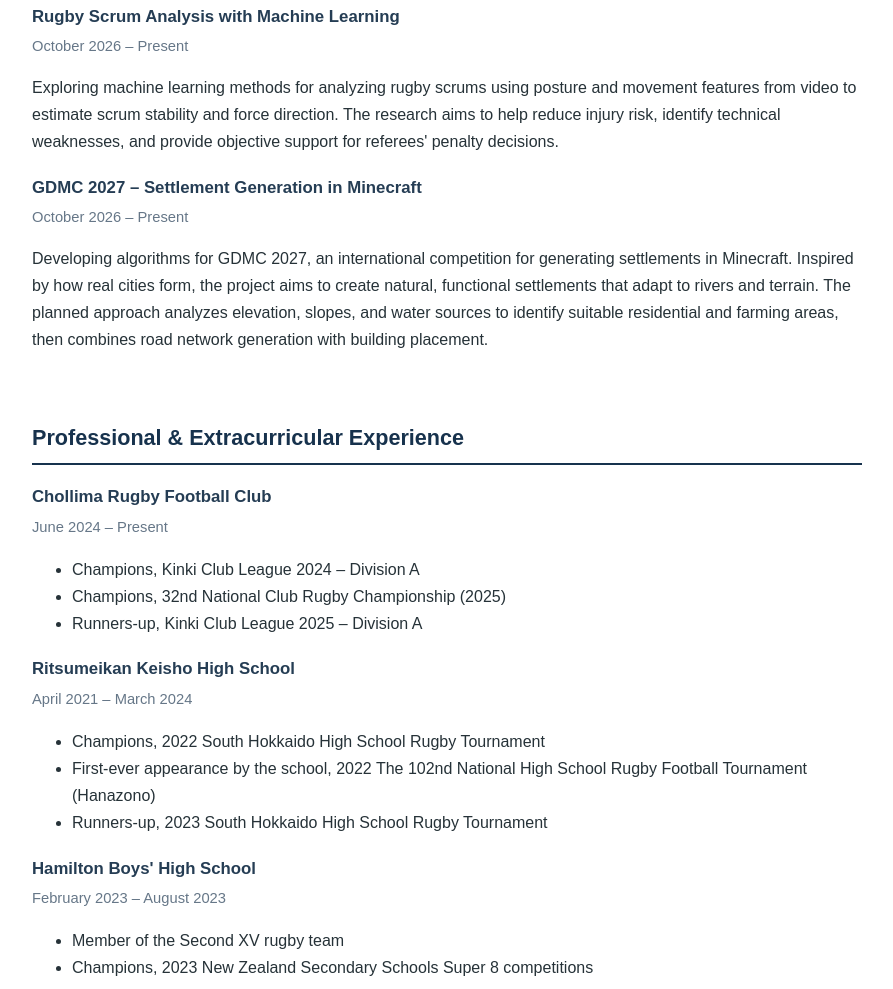
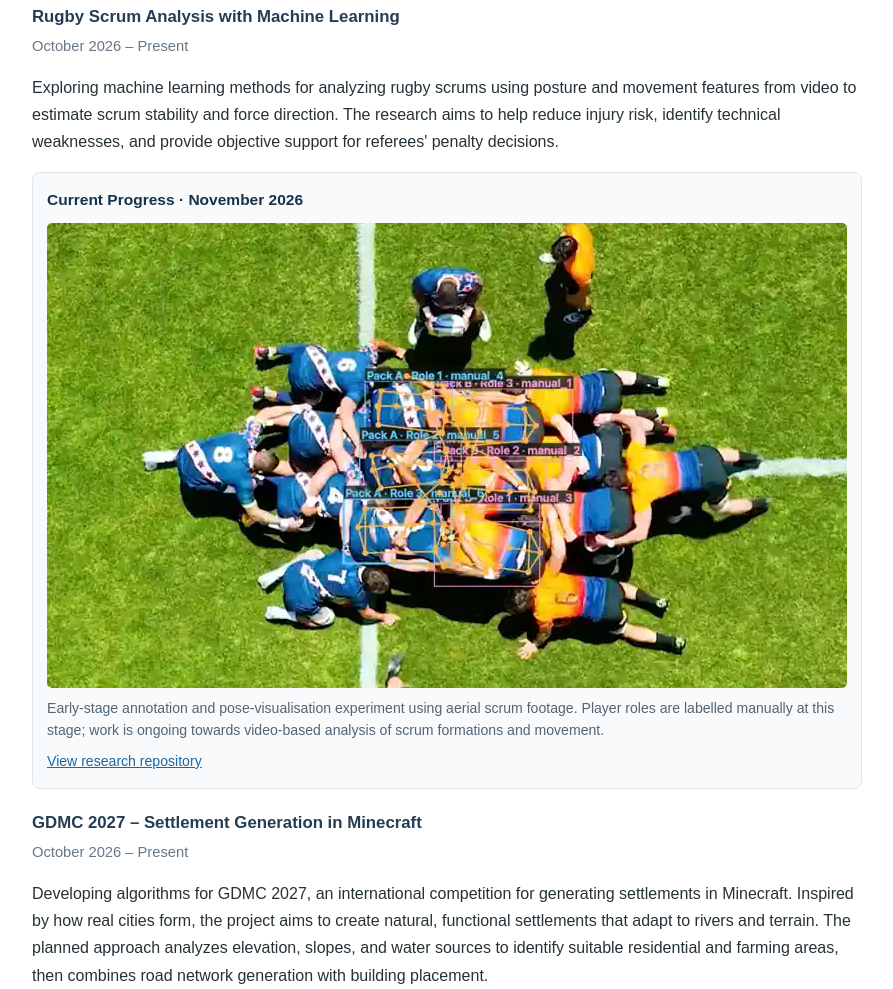
Before and after one commit to KoseiHoriJP/KoseiHoriJP.github.io, a plain HTML site: page index.html in a window 1280 px wide. Shown: the part 2245-3234 px from the top of the page, without its empty margins (193-1086 px from the left). Drawn offline with Linux system fonts and the light colour scheme.

Commit message:
Show current rugby scrum research progress on portfolio

```diff
--- a/index.html
+++ b/index.html
@@ -200,6 +200,46 @@
         }
 
         .project-link {
+            color: #1769aa;
+        }
+
+        .research-progress {
+            margin: 16px 0 20px;
+            padding: 14px;
+            background: #f8fafc;
+            border: 1px solid #dce5ee;
+            border-radius: 8px;
+        }
+
+        .research-progress .progress-heading {
+            margin: 0 0 10px;
+            font-weight: 700;
+            font-size: 0.97rem;
+            color: #17324d;
+        }
+
+        .research-progress .progress-image-link,
+        .research-progress img {
+            display: block;
+            width: 100%;
+        }
+
+        .research-progress img {
+            height: auto;
+            border-radius: 5px;
+        }
+
+        .research-progress figcaption {
+            margin-top: 10px;
+            color: #526575;
+            font-size: 0.88rem;
+            line-height: 1.55;
+        }
+
+        .research-progress .progress-repository {
+            display: inline-block;
+            margin-top: 8px;
+            font-size: 0.88rem;
             color: #1769aa;
         }
 
@@ -679,6 +719,20 @@
                     Exploring machine learning methods for analyzing rugby scrums using posture and movement features from video to estimate scrum stability and force direction. The research aims to help reduce injury risk, identify technical weaknesses, and provide objective support for referees' penalty decisions.
                 </p>
 
+                <figure class="research-progress no-print">
+                    <p class="progress-heading"
+                       data-en="Current Progress · November 2026"
+                       data-ja="現在の研究進捗 · 2026年11月">Current Progress · November 2026</p>
+                    <a class="progress-image-link" href="assets/scrum-research-progress.webp" target="_blank" rel="noopener noreferrer" aria-label="Open full scrum research progress image">
+                        <img src="assets/scrum-research-progress.webp" width="800" height="465" loading="lazy" decoding="async" alt="Early-stage aerial rugby scrum analysis showing annotated player roles and pose keypoint overlays">
+                    </a>
+                    <figcaption data-en="Early-stage annotation and pose-visualisation experiment using aerial scrum footage. Player roles are labelled manually at this stage; work is ongoing towards video-based analysis of scrum formations and movement."
+                                data-ja="上空から撮影したスクラム映像を用いた、初期段階の選手役割アノテーションと姿勢キーポイント可視化の実験です。現段階では選手の役割を手動で付与しており、スクラムの配置や動きを映像から分析する手法を検討中です。">Early-stage annotation and pose-visualisation experiment using aerial scrum footage. Player roles are labelled manually at this stage; work is ongoing towards video-based analysis of scrum formations and movement.</figcaption>
+                    <a class="progress-repository" href="https://github.com/KoseiHoriJP/rugby-scrum-analysis" target="_blank" rel="noopener noreferrer"
+                       data-en="View research repository"
+                       data-ja="研究リポジトリを見る">View research repository</a>
+                </figure>
+
             </article>
 
             <!-- Project 5: GDMC 2027 -->
```
Also changed, not shown: assets/scrum-research-progress.webp (added).
